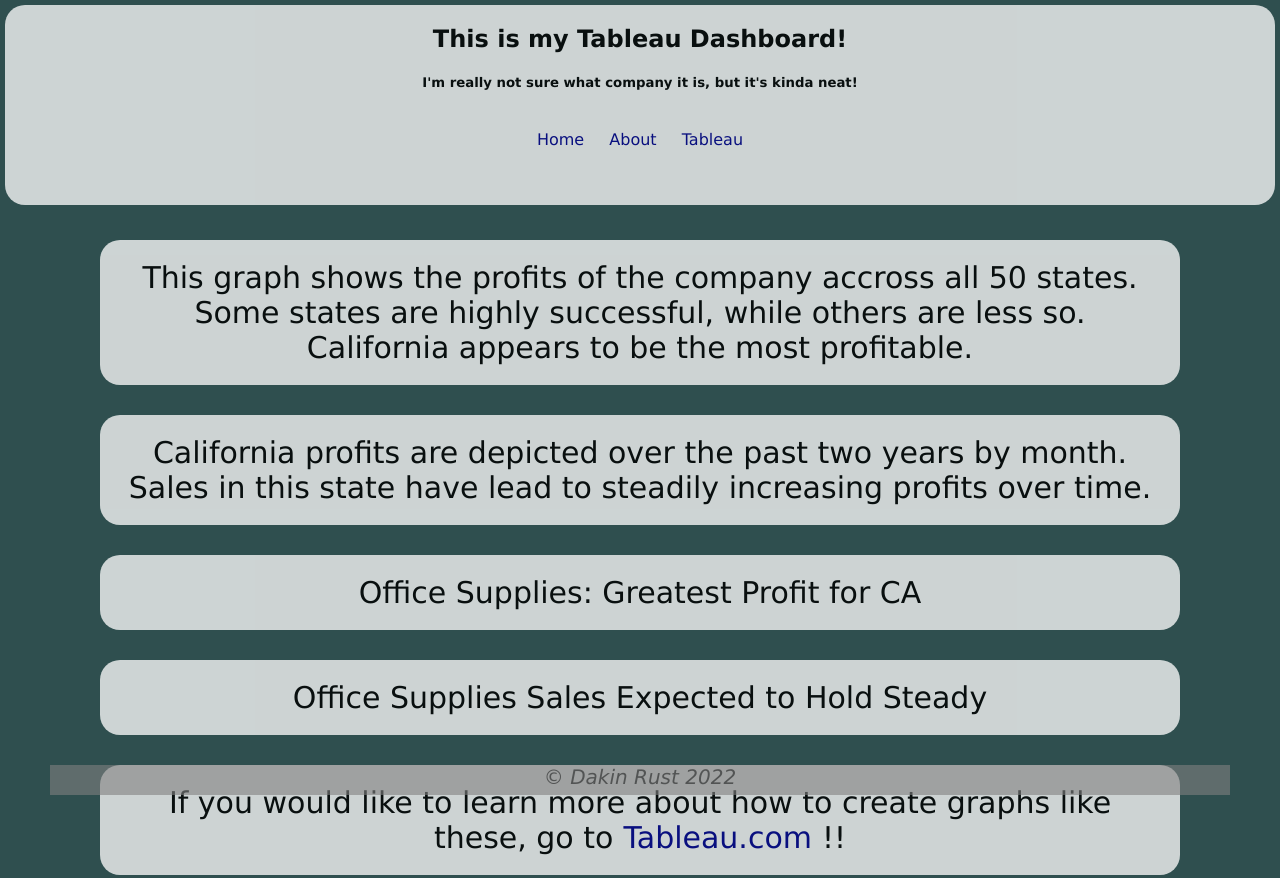
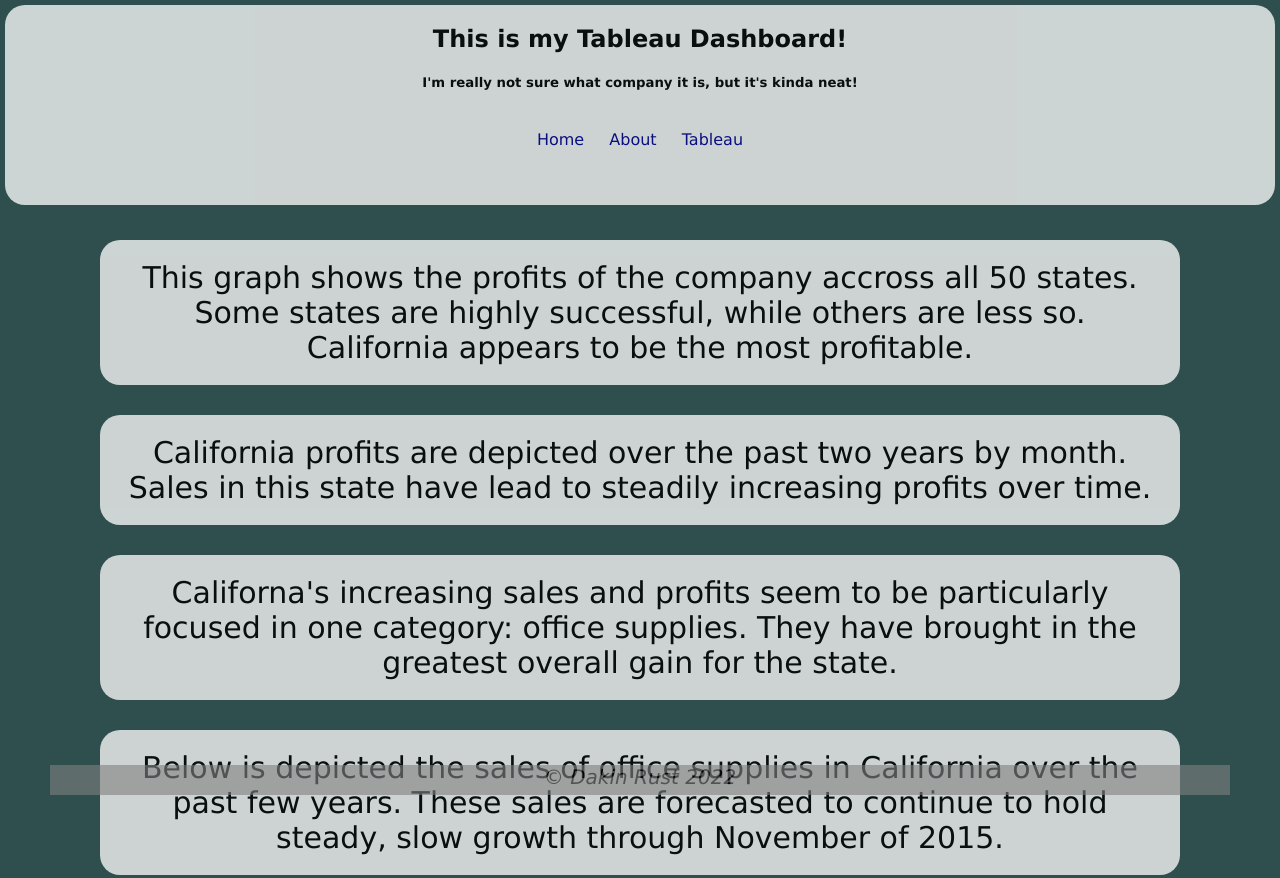
Before and after one commit to rakindust/IS201, a plain HTML site: page html/tableau.html in a window 1280 px wide. Shown: the top 878 px of the page. Drawn offline with Linux system fonts and the light colour scheme.

Commit message:
Add files via upload

```diff
--- a/html/tableau.html
+++ b/html/tableau.html
@@ -45,11 +45,11 @@
             </div>                <script type='text/javascript'>                    var divElement = document.getElementById('viz1649725005728');                    var vizElement = divElement.getElementsByTagName('object')[0];                    vizElement.style.width='100%';vizElement.style.height=(divElement.offsetWidth*0.75)+'px';                    var scriptElement = document.createElement('script');                    scriptElement.src = 'https://public.tableau.com/javascripts/api/viz_v1.js';                    vizElement.parentNode.insertBefore(scriptElement, vizElement);                </script>
 
             <div class='tableauPlaceholder chart3' id='viz1649725032891' style='position: relative'><noscript><a href='#'><img alt='Calfiornia Profit by Category ' src='https:&#47;&#47;public.tableau.com&#47;static&#47;images&#47;Ca&#47;CaliProfitbyCategory_16497249362750&#47;Sheet3&#47;1_rss.png' style='border: none' /></a></noscript><object class='tableauViz'  style='display:none;'><param name='host_url' value='https%3A%2F%2Fpublic.tableau.com%2F' /> <param name='embed_code_version' value='3' /> <param name='site_root' value='' /><param name='name' value='CaliProfitbyCategory_16497249362750&#47;Sheet3' /><param name='tabs' value='no' /><param name='toolbar' value='yes' /><param name='static_image' value='https:&#47;&#47;public.tableau.com&#47;static&#47;images&#47;Ca&#47;CaliProfitbyCategory_16497249362750&#47;Sheet3&#47;1.png' /> <param name='animate_transition' value='yes' /><param name='display_static_image' value='yes' /><param name='display_spinner' value='yes' /><param name='display_overlay' value='yes' /><param name='display_count' value='yes' /><param name='language' value='en-US' /><param name='filter' value='publish=yes' /></object>
-            <p>Office Supplies: Greatest Profit for CA</p>
+            <p>Californa's increasing sales and profits seem to be particularly focused in one category: office supplies. They have brought in the greatest overall gain for the state.</p>
             </div>                <script type='text/javascript'>                    var divElement = document.getElementById('viz1649725032891');                    var vizElement = divElement.getElementsByTagName('object')[0];                    vizElement.style.width='100%';vizElement.style.height=(divElement.offsetWidth*0.75)+'px';                    var scriptElement = document.createElement('script');                    scriptElement.src = 'https://public.tableau.com/javascripts/api/viz_v1.js';                    vizElement.parentNode.insertBefore(scriptElement, vizElement);                </script>
 
             <div class='tableauPlaceholder chart4' id='viz1649725049923' style='position: relative'><noscript><a href='#'><img alt='California Office Supplies Sales Forecast ' src='https:&#47;&#47;public.tableau.com&#47;static&#47;images&#47;Ca&#47;CaliOfficeSuppliesSalesForecast&#47;Sheet4&#47;1_rss.png' style='border: none' /></a></noscript><object class='tableauViz'  style='display:none;'><param name='host_url' value='https%3A%2F%2Fpublic.tableau.com%2F' /> <param name='embed_code_version' value='3' /> <param name='site_root' value='' /><param name='name' value='CaliOfficeSuppliesSalesForecast&#47;Sheet4' /><param name='tabs' value='no' /><param name='toolbar' value='yes' /><param name='static_image' value='https:&#47;&#47;public.tableau.com&#47;static&#47;images&#47;Ca&#47;CaliOfficeSuppliesSalesForecast&#47;Sheet4&#47;1.png' /> <param name='animate_transition' value='yes' /><param name='display_static_image' value='yes' /><param name='display_spinner' value='yes' /><param name='display_overlay' value='yes' /><param name='display_count' value='yes' /><param name='language' value='en-US' /><param name='filter' value='publish=yes' /></object>
-            <p>Office Supplies Sales Expected to Hold Steady</p>
+            <p>Below is depicted the sales of office supplies in California over the past few years. These sales are forecasted to continue to hold steady, slow growth through November of 2015.</p>
             </div>                <script type='text/javascript'>                    var divElement = document.getElementById('viz1649725049923');                    var vizElement = divElement.getElementsByTagName('object')[0];                    vizElement.style.width='100%';vizElement.style.height=(divElement.offsetWidth*0.75)+'px';                    var scriptElement = document.createElement('script');                    scriptElement.src = 'https://public.tableau.com/javascripts/api/viz_v1.js';                    vizElement.parentNode.insertBefore(scriptElement, vizElement);                </script>
 
             <p>If you would like to learn more about how to create graphs like these, go to<a href="https://www.tableau.com/" target="_blank">Tableau.com</a>!!
```
